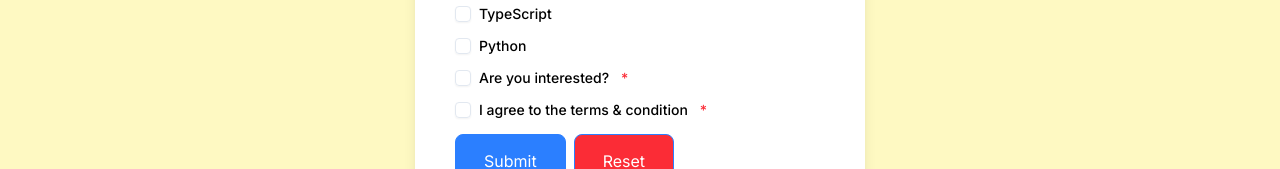
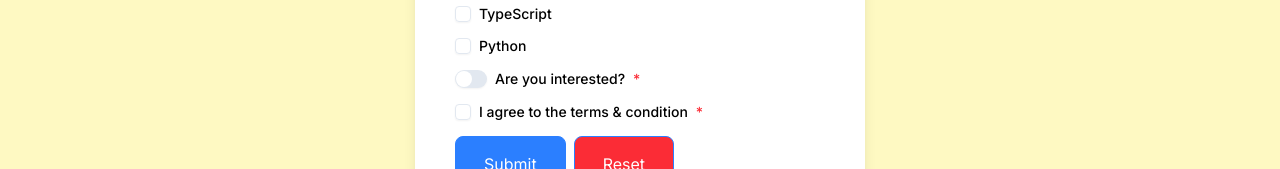
Before and after one commit to md-golam-rabbani/essential-ui, a Next.js app: page /generic-form in a window 1280 px wide. Shown: the part 758-927 px from the top of the page. Built offline with nearby package versions, Linux system fonts and the light colour scheme.

Commit message:
refactor: Update fields styling, props etc for improvements purpose

```diff
--- a/components/features/forms/with-react-hook-form-zod/index.tsx
+++ b/components/features/forms/with-react-hook-form-zod/index.tsx
@@ -16,6 +16,7 @@ import { SubmitHandler, useForm } from 'react-hook-form';
 import { zodResolver } from '@hookform/resolvers/zod';
 import { Form } from '@/components/ui/form';
 import { sleep } from '@/lib/utils/sleep';
+import { SwitchField } from '@/components/form/fields/SwitchField';
 
 const jobRoleOptions = [
   {
@@ -193,9 +194,8 @@ export default function FormExample() {
                   label="Languages"
                 />
 
-                {/* TODO: Need to create SwitchField  */}
                 {/* Interest  */}
-                <CheckboxField<IFormFields>
+                <SwitchField<IFormFields>
                   name="interest"
                   required
                   label="Are you interested?"
--- a/components/form/fields/CheckboxField.tsx
+++ b/components/form/fields/CheckboxField.tsx
@@ -1,3 +1,5 @@
+'use client';
+
 import { Checkbox } from '@/components/ui/checkbox';
 import {
   FormControl,
@@ -8,16 +10,18 @@ import {
 } from '@/components/ui/form';
 import { cn } from '@/lib/shadcn/utils';
 import { FieldValues, Path, useFormContext } from 'react-hook-form';
+import { RequiredSign } from './RequiredSign';
 
 type Props<T extends FieldValues> = {
   name: Path<T>;
   label?: string;
+  labelClassName?: string;
   required?: boolean;
   disabled?: boolean;
   column?: boolean;
   longGap?: boolean;
   reverse?: boolean;
-  gap?: '2' | '4' | '6' | '8';
+  wrapperClassName?: string;
   className?: string;
 };
 
@@ -44,12 +48,13 @@ type Props<T extends FieldValues> = {
 export const CheckboxField = <T extends FieldValues>({
   name,
   label,
+  labelClassName,
   disabled = false,
   required = false,
   column = false,
   longGap = false,
   reverse = false,
-  gap = '2',
+  wrapperClassName,
   className,
 }: Props<T>) => {
   const { control } = useFormContext<T>();
@@ -64,9 +69,10 @@ export const CheckboxField = <T extends FieldValues>({
             <div
               className={cn(
                 'relative flex items-center',
-                `gap-${gap}`,
+                'gap-2',
                 column ? 'flex-col items-start' : '',
-                longGap ? 'justify-between' : ''
+                longGap ? 'justify-between' : '',
+                wrapperClassName
               )}
             >
               <Checkbox
@@ -76,13 +82,17 @@ export const CheckboxField = <T extends FieldValues>({
                 checked={field.value}
                 disabled={disabled}
               />
+
               {label && (
                 <FormLabel
                   htmlFor={name}
-                  className={cn(reverse ? 'order-0' : 'order-1')}
+                  className={cn(
+                    reverse ? 'order-0' : 'order-1',
+                    labelClassName
+                  )}
                 >
                   <span>{label}</span>
-                  {required && <span className="ml-1 text-red-500">*</span>}
+                  {required && <RequiredSign />}
                 </FormLabel>
               )}
             </div>
--- a/components/form/fields/CheckboxGroupField.tsx
+++ b/components/form/fields/CheckboxGroupField.tsx
@@ -8,6 +8,7 @@ import {
 } from '@/components/ui/form';
 import { cn } from '@/lib/shadcn/utils';
 import { FieldValues, Path, useFormContext } from 'react-hook-form';
+import { RequiredSign } from './RequiredSign';
 
 type Option = {
   text: string;
@@ -17,10 +18,12 @@ type Option = {
 type Props<T extends FieldValues> = {
   name: Path<T>;
   label?: string;
+  labelClassName?: string;
   options: Option[];
   className?: string;
   disabled?: boolean;
   column?: boolean;
+  groupWrapperClassName?: string;
   required?: boolean;
 };
 
@@ -53,10 +56,12 @@ type Props<T extends FieldValues> = {
 export const CheckboxGroupField = <T extends FieldValues>({
   name,
   label,
+  labelClassName,
   options,
   className,
   disabled,
   column = true,
+  groupWrapperClassName,
   required,
 }: Props<T>) => {
   const { control } = useFormContext<T>();
@@ -68,16 +73,18 @@ export const CheckboxGroupField = <T extends FieldValues>({
       render={({ field }) => (
         <FormItem className={className}>
           {label && (
-            <FormLabel htmlFor={name}>
+            <FormLabel htmlFor={name} className={labelClassName}>
               <span>{label}</span>
-              {required && <span className="ml-1 text-red-500">*</span>}
+              {required && <RequiredSign />}
             </FormLabel>
           )}
+
           <FormControl>
-            <div
+            <fieldset
               className={cn(
                 'flex gap-4',
-                column ? 'flex-col' : 'flex-row flex-wrap'
+                column ? 'flex-col' : 'flex-row flex-wrap',
+                groupWrapperClassName
               )}
             >
               {options.map((option) => (
@@ -105,8 +112,9 @@ export const CheckboxGroupField = <T extends FieldValues>({
                   </label>
                 </div>
               ))}
-            </div>
+            </fieldset>
           </FormControl>
+
           <FormMessage />
         </FormItem>
       )}
--- a/components/form/fields/RadioGroupField.tsx
+++ b/components/form/fields/RadioGroupField.tsx
@@ -1,3 +1,5 @@
+'use client';
+
 import { cn } from '@/lib/shadcn/utils';
 import { FieldValues, Path, useFormContext } from 'react-hook-form';
 import {
--- a/components/form/fields/SwitchField.tsx
+++ b/components/form/fields/SwitchField.tsx
@@ -1,3 +1,5 @@
+'use client';
+
 import {
   FormControl,
   FormField,
@@ -8,17 +10,19 @@ import {
 import { Switch } from '@/components/ui/switch';
 import { cn } from '@/lib/shadcn/utils';
 import { FieldValues, Path, useFormContext } from 'react-hook-form';
+import { RequiredSign } from './RequiredSign';
 
 type SwitchFieldProps<T extends FieldValues> = {
   name: Path<T>;
   label?: string;
+  labelClassName?: string;
   className?: string;
   disabled?: boolean;
   required?: boolean;
   column?: boolean;
   longGap?: boolean;
   reverse?: boolean;
-  gap?: '2' | '4' | '6' | '8';
+  wrapperClassName?: string;
 };
 
 /**
@@ -40,13 +44,14 @@ type SwitchFieldProps<T extends FieldValues> = {
 export const SwitchField = <T extends FieldValues>({
   name,
   label,
+  labelClassName,
   className,
   required = false,
   disabled = false,
   column = false,
   longGap = false,
   reverse = false,
-  gap = '2',
+  wrapperClassName,
 }: SwitchFieldProps<T>) => {
   const { control } = useFormContext<T>();
 
@@ -60,9 +65,10 @@ export const SwitchField = <T extends FieldValues>({
             <div
               className={cn(
                 'relative flex items-center',
-                `gap-${gap}`,
+                'gap-2',
                 column ? 'flex-col items-start' : '',
-                longGap ? 'justify-between' : ''
+                longGap ? 'justify-between' : '',
+                wrapperClassName
               )}
             >
               <Switch
@@ -72,17 +78,22 @@ export const SwitchField = <T extends FieldValues>({
                 checked={field.value}
                 disabled={disabled}
               />
+
               {label && (
                 <FormLabel
                   htmlFor={name}
-                  className={cn(reverse ? 'order-0' : 'order-1')}
+                  className={cn(
+                    reverse ? 'order-0' : 'order-1',
+                    labelClassName
+                  )}
                 >
                   <span>{label}</span>
-                  {required && <span className="ml-1 text-red-500">*</span>}
+                  {required && <RequiredSign />}
                 </FormLabel>
               )}
             </div>
           </FormControl>
+
           <FormMessage className="line-clamp-1 text-xs" />
         </FormItem>
       )}
```
